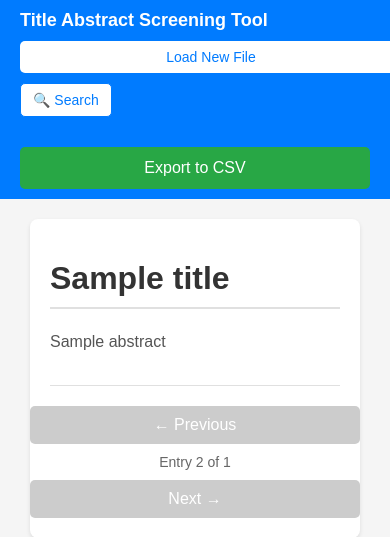
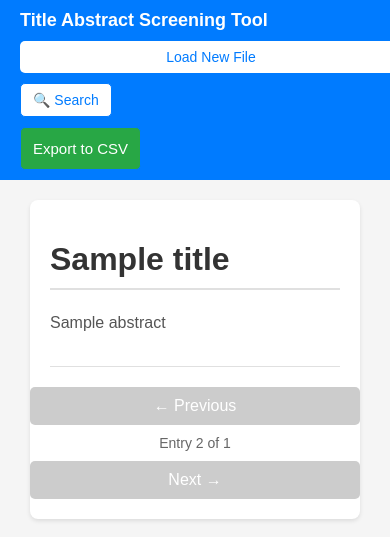
Before and after one commit to prayat-pu/title-abstract-screening-webapp, a Flask app: template templates/viewer.html in a window 390 px wide. Shown: the top 537 px of that part. Run offline with Flask 3, Linux system fonts and the light colour scheme; the template is opened without the code that fills it: most values are stand-ins (such as "Sample title", 1, 10 or a date in 2020); the page is wider than the window, and the part outside it is not shown.

Commit message:
move export button to home bar

```diff
--- a/templates/viewer.html
+++ b/templates/viewer.html
@@ -140,16 +140,27 @@
             background-color: #f8f9fa;
             border-radius: 5px;
         }
+        /* .export-button {
+            background-color: #28a745;
+            color: white;
+            padding: 8px 12px;
+            border: 1px solid #007bff;
+            border-radius: 5px;
+            cursor: pointer;
+            width: 100%;
+            margin-top: 10px;
+            font-size: 16px;
+            transition: background-color 0.3s;
+        } */
         .export-button {
             background-color: #28a745;
             color: white;
-            padding: 10px 20px;
-            border: none;
+            border: 1px solid #007bff;
             border-radius: 5px;
+            padding: 8px 12px;
             cursor: pointer;
-            width: 100%;
-            margin-top: 20px;
-            font-size: 16px;
+            font-size: 14px;
+            margin-right: 10px;
             transition: background-color 0.3s;
         }
         .export-button:hover {
@@ -352,7 +363,7 @@
             .add-search-button,
             .clear-highlights-button,
             .export-button {
-                font-size: 16px;
+                font-size: 15px;
                 padding: 12px;
             }
 
```
